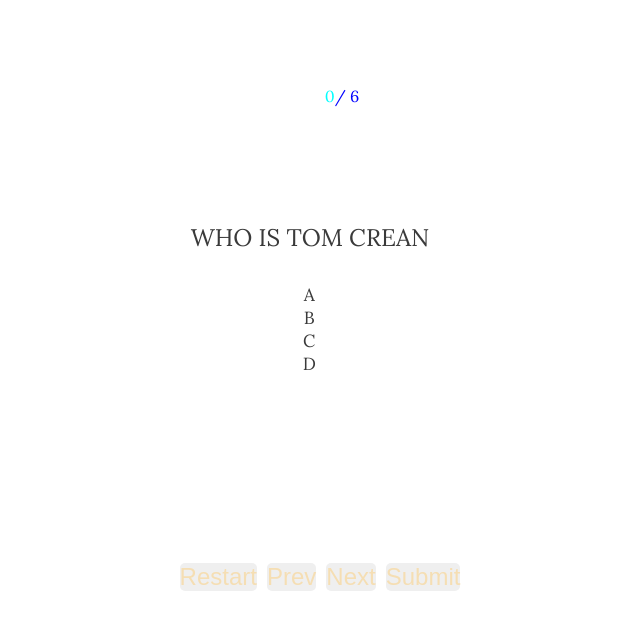
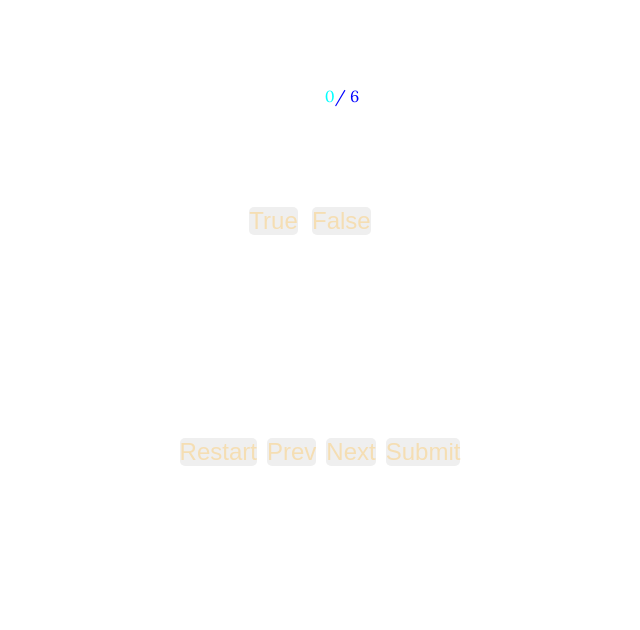
Before and after one commit to tetaPehta/Tom-Crean-Quiz, a plain HTML site: page quiz.html in a window 1280 px wide. Shown: the top 630 px of the page, without its empty margins (330-970 px from the left). Drawn offline with Linux system fonts and the light colour scheme.

Commit message:
revert to true, false button option for anwser possibility.

```diff
--- a/quiz.html
+++ b/quiz.html
@@ -14,23 +14,13 @@
          <span id="user-total-score">/ 6</span>
         </div>
 
-     <h2 id="question-area">who is tom crean</h2>
-        <div class="choice-box">
-            <p class="choice-prefix">A</p>
-            <p class="choice-text" data-number="1"></p>
+     <div class="content" id="question-area">
+        <div id="question-text"></div>
+        <div class="options">
+            <button class="btn btn-option" id="True">True</button>
+            <button class="btn btn-option" id="False">False</button>
         </div>
-        <div class="choice-box">
-            <p class="choice-prefix">B</p>
-            <p class="choice-text" data-number="2"></p>
-        </div>
-        <div class="choice-box">
-            <p class="choice-prefix">C</p>
-            <p class="choice-text" data-number="3"></p>
-        </div>
-        <div class="choice-box">
-            <p class="choice-prefix">D</p>
-            <p class="choice-text" data-number="4"></p>
-        </div>
+     </div>
 
 
     <div class="controls">
```
